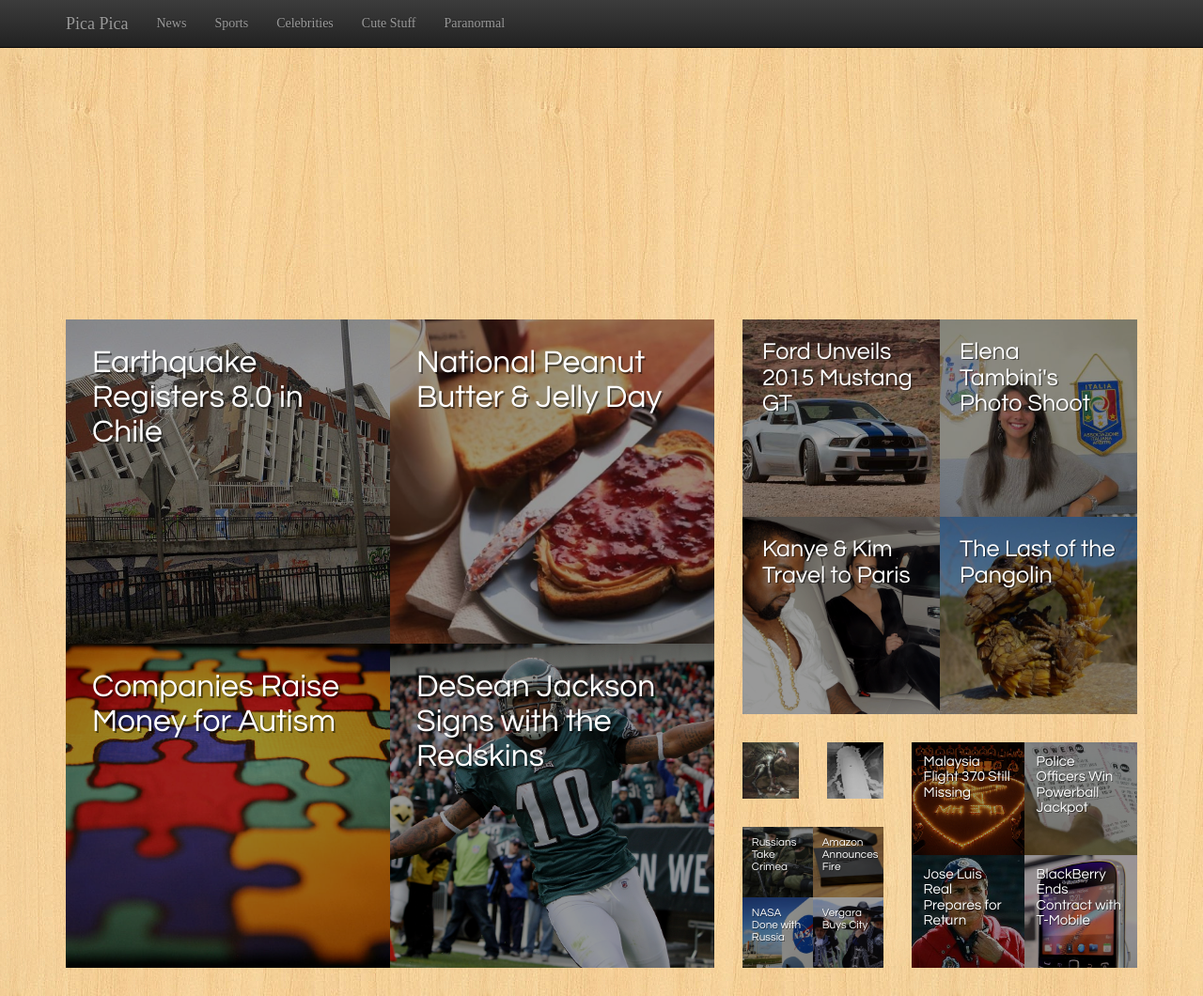
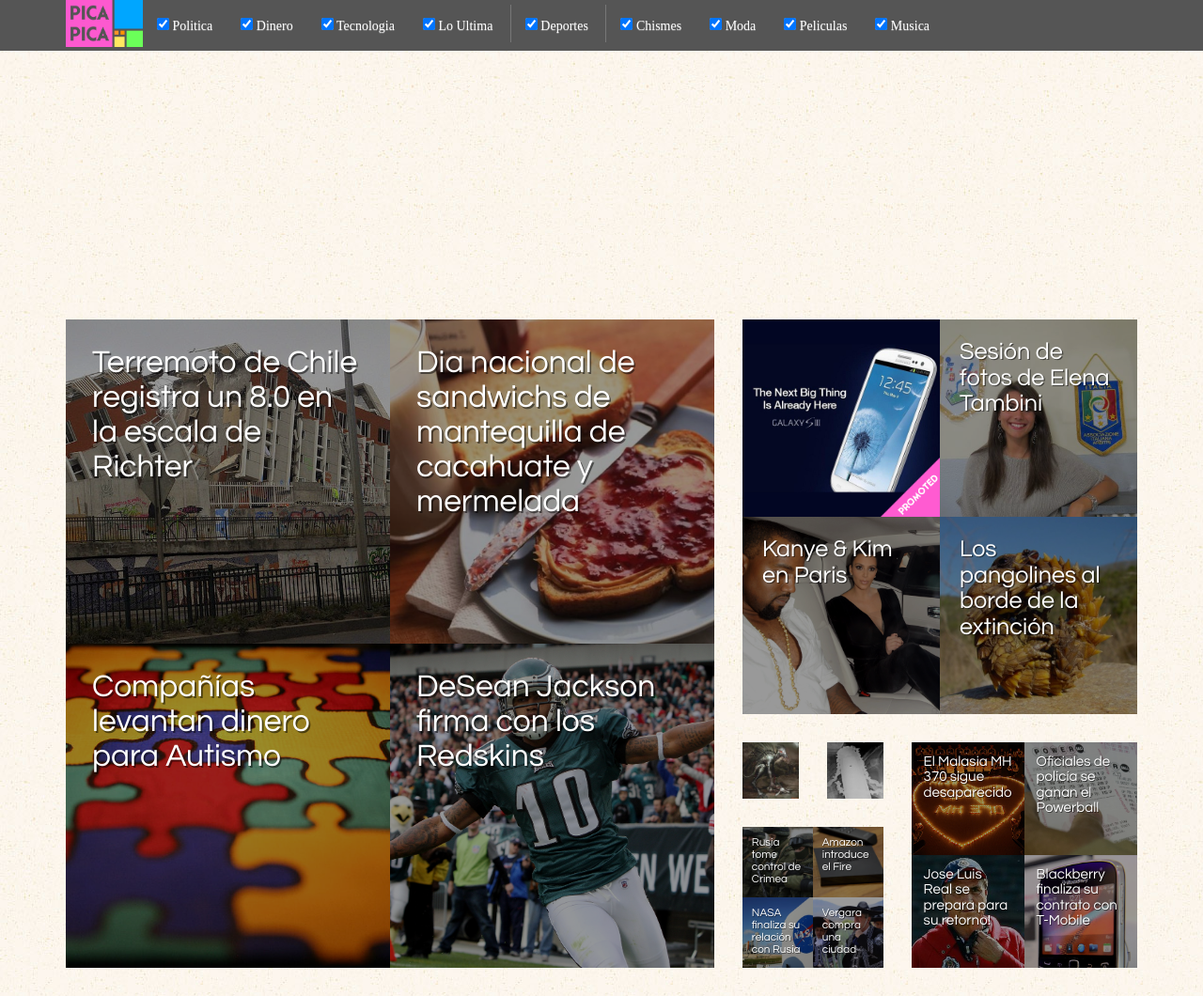
Before and after one commit to tleeunivision/picapica-frontend, a plain HTML site: page index.html in a window 1280 px wide. Shown: the whole page at 94% size. Drawn offline with Linux system fonts and the light colour scheme; a web font is replaced by a local one.

Commit message:
New navbar, logo and native ads
All sorts of new stuff!

```diff
--- a/css/picapica.css
+++ b/css/picapica.css
@@ -1,8 +1,40 @@
 body {
-	background: url("/img/wood.png") repeat 0 0;
+	background: url("/img/grunge.jpg") repeat 0 0;
 	font-family: 'Tienne', 'Times New Roman', Times, serif;
 	padding-top: 70px;
 	padding-bottom: 30px;
+}
+
+.navbar {
+	background: #555;
+}
+
+.navbar-brand {
+	background: url("/img/pica-pica-color.png") no-repeat 0 0;
+	background-size: contain;
+	display: block;
+	height: 50px;
+	/* padding: 0; */
+	text-indent: -9999px;
+	width: 82px;
+}
+
+.navbar > .container .navbar-brand {
+	margin-left: 0;
+}
+
+.nav a {
+	color: #fff;
+}
+
+.nav > li > a:hover {
+	background: none;
+}
+
+.nav > li.separator {
+	border-right: 1px solid #777;
+	margin: 5px 0;
+	height: 40px;
 }
 
 .fib-8,
@@ -117,6 +149,17 @@ body {
 	-moz-transition: background-color 500ms ease-in-out;
 	-o-transition: background-color 500ms ease-in-out;
 	transition: background-color 500ms ease-in-out;
+}
+
+.native-ad .quad-content {
+	background: none;
+}
+
+.promoted {
+	position: absolute;
+	width: 30%;
+	right: 0;
+	bottom: 0;
 }
 
 .half {
--- a/index.html
+++ b/index.html
@@ -172,7 +172,7 @@
 <body role="document" class="page-home" onload="checkCookie()">
 
 	<!-- Fixed navbar -->
-	<div class="navbar navbar-inverse navbar-fixed-top" role="navigation">
+	<div class="navbar navbar-fixed-top" role="navigation">
 		<div class="container">
 			<div class="navbar-header">
 				<button type="button" class="navbar-toggle" data-toggle="collapse" data-target=".navbar-collapse">
@@ -185,11 +185,17 @@
 			</div> <!-- END .navbar-header -->
 			<div class="navbar-collapse collapse">
 				<ul class="nav navbar-nav">
-					<li><a href="#news">News</a></li>
-					<li><a href="#sports">Sports</a></li>
-					<li><a href="#celebrities">Celebrities</a></li>
-					<li><a href="#cute">Cute Stuff</a></li>
-					<li><a href="#paranormal">Paranormal</a></li>
+					<li><a href="#news"><input type="checkbox" checked="checked" /> Politica</a></li>
+					<li><a href="#sports"><input type="checkbox" checked="checked" /> Dinero</a></li>
+					<li><a href="#celebrities"><input type="checkbox" checked="checked" /> Tecnologia</a></li>
+					<li><a href="#cute"><input type="checkbox" checked="checked" /> Lo Ultima</a></li>
+					<li class="separator">&nbsp;</li>
+					<li><a href="#paranormal"><input type="checkbox" checked="checked" /> Deportes</a></li>
+					<li class="separator">&nbsp;</li>
+					<li><a href="#paranormal"><input type="checkbox" checked="checked" /> Chismes</a></li>
+					<li><a href="#paranormal"><input type="checkbox" checked="checked" /> Moda</a></li>
+					<li><a href="#paranormal"><input type="checkbox" checked="checked" /> Peliculas</a></li>
+					<li><a href="#paranormal"><input type="checkbox" checked="checked" /> Musica</a></li>
 				</ul>
 			</div><!-- END .navbar-collapse -->
 		</div>
@@ -213,28 +219,28 @@
 					<div class="quadrant quad-1" style="background-image: url('/img/chile-earthquake.jpg');">
 						<a href="topic.html">
 							<div class="quad-content">
-								<h3>Earthquake Registers 8.0 in Chile</h3>
+								<h3>Terremoto de Chile registra un 8.0 en la escala de Richter</h3>
 							</div>
 						</a>
 					</div>
 					<div class="quadrant quad-2" style="background-image: url('/img/pbj.jpg');">
 						<a href="topic.html">
 							<div class="quad-content">
-								<h3>National Peanut Butter &amp; Jelly Day</h3>
+								<h3>Dia nacional de sandwichs de mantequilla de cacahuate y mermelada</h3>
 							</div>
 						</a>
 					</div>
 					<div class="quadrant quad-3" style="background-image: url('/img/autism-awareness.jpg');">
-						<a href="topic.html">
+						<a href="topic2.html">
 							<div class="quad-content">
-								<h3>Companies Raise Money for Autism</h3>
+								<h3>Compañías levantan  dinero para Autismo</h3>
 							</div>
 						</a>
 					</div>
 					<div class="quadrant quad-4" style="background-image: url('/img/desean-jackson.jpg');">
 						<a href="topic.html">
 							<div class="quad-content">
-								<h3>DeSean Jackson Signs with the Redskins</h3>
+								<h3>DeSean Jackson firma con los Redskins</h3>
 							</div>
 						</a>
 					</div>
@@ -243,31 +249,32 @@
 			<div class="fib-middle">
 				<div class="box fib-5">
 					<div class="content">
-						<div class="quadrant quad-1" style="background-image: url('/img/ford-mustang.jpg');">
+						<div class="quadrant quad-1 native-ad" style="background-image: url('/img/ad-samsung.jpg');">
 							<a href="topic.html">
 								<div class="quad-content">
-									<h3>Ford Unveils 2015 Mustang GT</h3>
+									<img class="promoted" src="/img/promoted.png" alt="Promoted" />
+									<!-- <h3>Ford introduce el Mustang GT 2015</h3> -->
 								</div>
 							</a>
 						</div>
 						<div class="quadrant quad-2" style="background-image: url('/img/elena-tambini.jpg');">
 							<a href="topic.html">
 								<div class="quad-content">
-									<h3>Elena Tambini's Photo Shoot</h3>
+									<h3>Sesión de fotos de Elena Tambini</h3>
 								</div>
 							</a>
 						</div>
 						<div class="quadrant quad-3" style="background-image: url('/img/kanye-kim.jpg');">
 							<a href="topic.html">
 								<div class="quad-content">
-									<h3>Kanye &amp; Kim Travel to Paris</h3>
+									<h3>Kanye &amp; Kim en Paris</h3>
 								</div>
 							</a>
 						</div>
 						<div class="quadrant quad-4" style="background-image: url('/img/pangolin.jpg');">
 							<a href="topic.html">
 								<div class="quad-content">
-									<h3>The Last of the Pangolin</h3>
+									<h3>Los pangolines al borde de la extinción</h3>
 								</div>
 							</a>
 						</div>
@@ -294,28 +301,28 @@
 								<div class="quadrant quad-1" style="background-image: url('/img/crimea-soldiers.jpg');">
 									<a href="topic.html">
 										<div class="quad-content">
-											<h3>Russians Take Crimea</h3>
+											<h3>Rusia tome control de Crimea</h3>
 										</div>
 									</a>
 								</div>
 								<div class="quadrant quad-2" style="background-image: url('/img/amazon-fire.jpg');">
 									<a href="topic.html">
 										<div class="quad-content">
-											<h3>Amazon Announces Fire</h3>
+											<h3>Amazon introduce el Fire</h3>
 										</div>
 									</a>
 								</div>
 								<div class="quadrant quad-3" style="background-image: url('/img/nasa.jpg');">
 									<a href="topic.html">
 										<div class="quad-content">
-											<h3>NASA Done with Russia</h3>
+											<h3>NASA finaliza su relación con Rusia</h3>
 										</div>
 									</a>
 								</div>
 								<div class="quadrant quad-4" style="background-image: url('/img/jorge-vergara.jpg');">
 									<a href="topic.html">
 										<div class="quad-content">
-											<h3>Vergara Buys City</h3>
+											<h3>Vergara compra una ciudad</h3>
 										</div>
 									</a>
 								</div>
@@ -327,28 +334,28 @@
 							<div class="quadrant quad-1" style="background-image: url('/img/flight-370.jpg');">
 								<a href="topic.html">
 									<div class="quad-content">
-										<h3>Malaysia Flight 370 Still Missing</h3>
+										<h3>El Malasia MH 370 sigue desaparecido</h3>
 									</div>
 								</a>
 							</div>
 							<div class="quadrant quad-2" style="background-image: url('/img/powerball.jpg');">
 								<a href="topic.html">
 									<div class="quad-content">
-										<h3>Police Officers Win Powerball Jackpot</h3>
+										<h3>Oficiales de policía se ganan el Powerball</h3>
 									</div>
 								</a>
 							</div>
 							<div class="quadrant quad-3" style="background-image: url('/img/jose-luis.jpg');">
 								<a href="topic.html">
 									<div class="quad-content">
-										<h3>Jose Luis Real Prepares for Return</h3>
+										<h3>Jose Luis Real se prepara para su retorno!</h3>
 									</div>
 								</a>
 							</div>
 							<div class="quadrant quad-4" style="background-image: url('/img/blackberry.jpg');">
 								<a href="topic.html">
 									<div class="quad-content">
-										<h3>BlackBerry Ends Contract with T-Mobile</h3>
+										<h3>Blackberry finaliza su contrato con T-Mobile</h3>
 									</div>
 								</a>
 							</div>
```
Also changed, not shown: img/ad-samsung.jpg (added), img/grunge.jpg (added), img/pica-pica-color.png (added), img/pica-pica-white.png (added), img/promoted.png (added).
